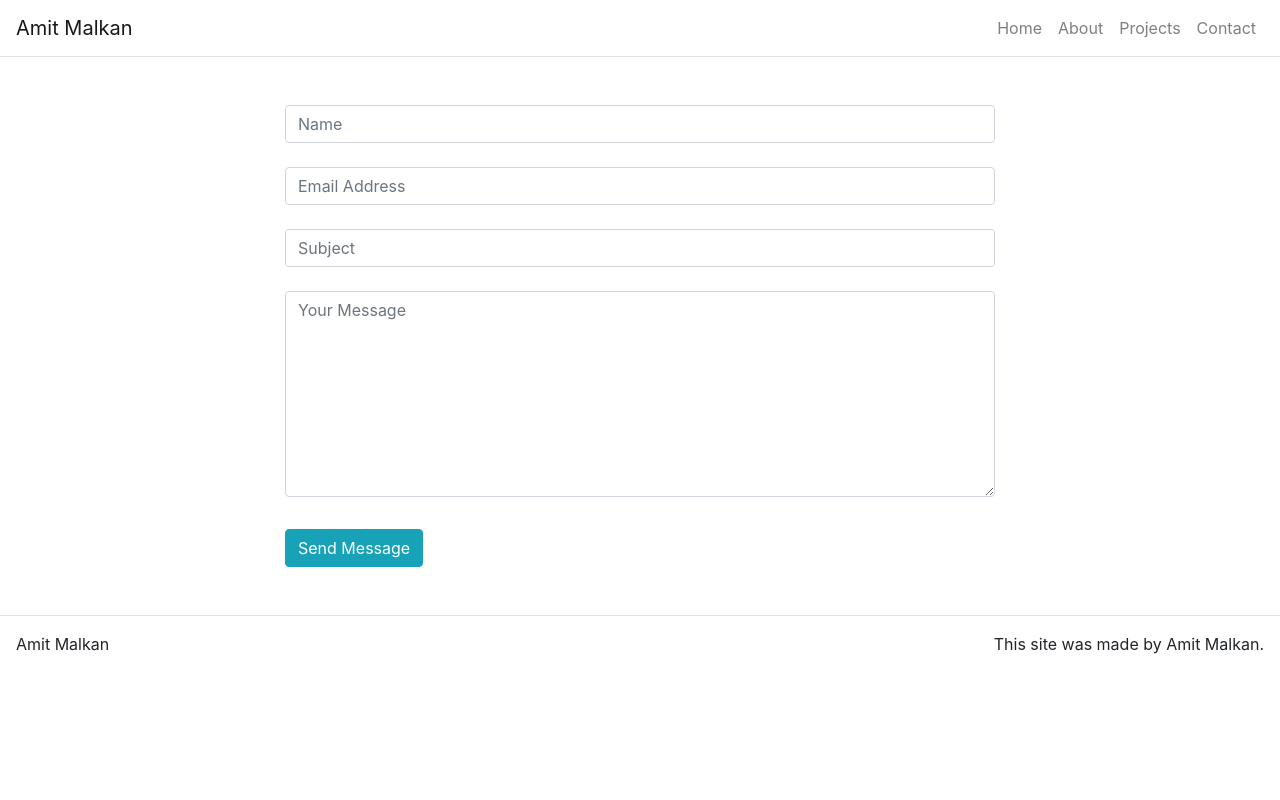
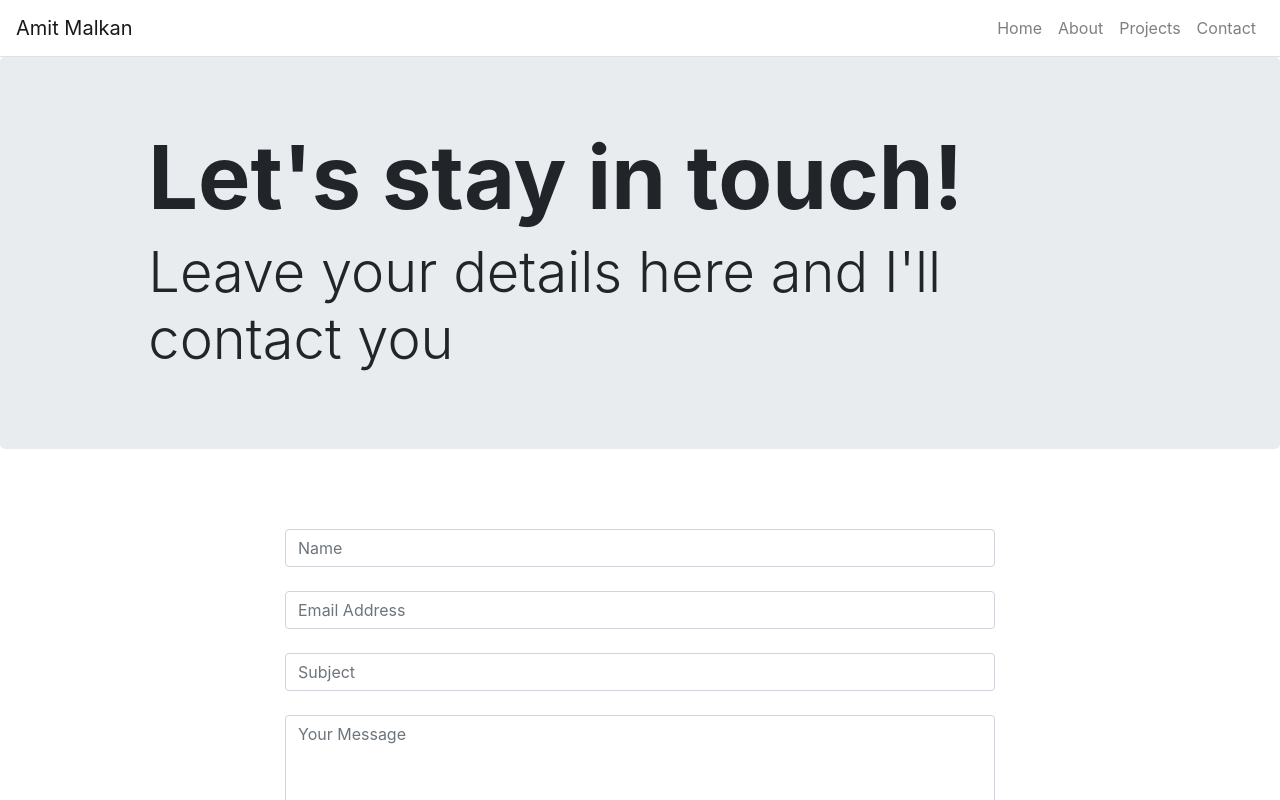
Before and after one commit to AmitMalkan404/MyWebsite, a React (Create React App) app: page /MyWebsite/contact in a window 1280 px wide. Shown: the top 800 px of the page. Built offline with nearby package versions, Linux system fonts and the light colour scheme.

Commit message:
edited contact page with the jumbotrun

```diff
--- a/src/App.js
+++ b/src/App.js
@@ -31,16 +31,17 @@ class App extends React.Component {
       ],
       home: {
         title: 'Open for work!',
-        subTitle: 'Success is achieved by ordinary people with extraordinary determintaion',
+        subTitle: 'Success is achieved by ordinary people with extraordinary determintaion'
       },
       about: {
         title: 'About me'
       },
       projects: {
-        title: 'Here are some of my works'
+        title: 'My works'
       },
       contact: {
-        title: 'Let\'s stay on touch!'
+        title: 'Let\'s stay in touch!',
+        subTitle: 'Leave your details here and I\'ll contact you'
       }
     }
   }
@@ -67,7 +68,7 @@ class App extends React.Component {
           <Route path="/MyWebsite/" exact render={() => <Fade><HomePage title={this.state.home.title} subTitle={this.state.home.subTitle} /></Fade>} />
           <Route path="/MyWebsite/about" exact render={() => <Fade><AboutPage title={this.state.about.title} /></Fade>} />
           <Route path="/MyWebsite/projects" exact render={() => <Fade><ProjectsPage title={this.state.projects.title} /></Fade>} />
-          <Route path="/MyWebsite/contact" exact render={() => <Fade><ContactPage title={this.state.contact.title} /></Fade>} />
+          <Route path="/MyWebsite/contact" exact render={() => <Fade><ContactPage title={this.state.contact.title} subTitle={this.state.contact.subTitle} /></Fade>} />
 
           <Footer/>
 
--- a/src/components/Hero.js
+++ b/src/components/Hero.js
@@ -10,8 +10,8 @@ function Hero(props) {
         <Jumbotron>
             <Container fluid={true}>
                 <Row className="justify-content-center py-1">
-                    <Col md={8} sm={12}>
-                        {props.title && <h1 className="display-1 font-weight-bolder">{props.title}</h1>}
+                    <Col md={10} sm={12}>
+                        {props.title && <h1 className="display-2 font-weight-bolder">{props.title}</h1>}
                         {props.subTitle && <h2 className="display-4 font-weight-light">{props.subTitle}</h2>}
                     </Col>
                 </Row>
--- a/src/pages/ContactPage.js
+++ b/src/pages/ContactPage.js
@@ -5,7 +5,7 @@ import React from 'react';
 import emailjs from 'emailjs-com';
 
 //import Axios from 'axios';
-//import Hero from '../components/Hero';
+import Hero from '../components/Hero';
 //import Content from '../components/Content';
 
 
@@ -22,7 +22,9 @@ function ContactPage(props){
         e.target.reset()
     }
     return(
+
         <div>
+            <Hero title={props.title} subTitle={props.subTitle} />
             <div className="container">
             <form onSubmit={sendEmail}>
                     <div className="row pt-5 mx-auto">
```
